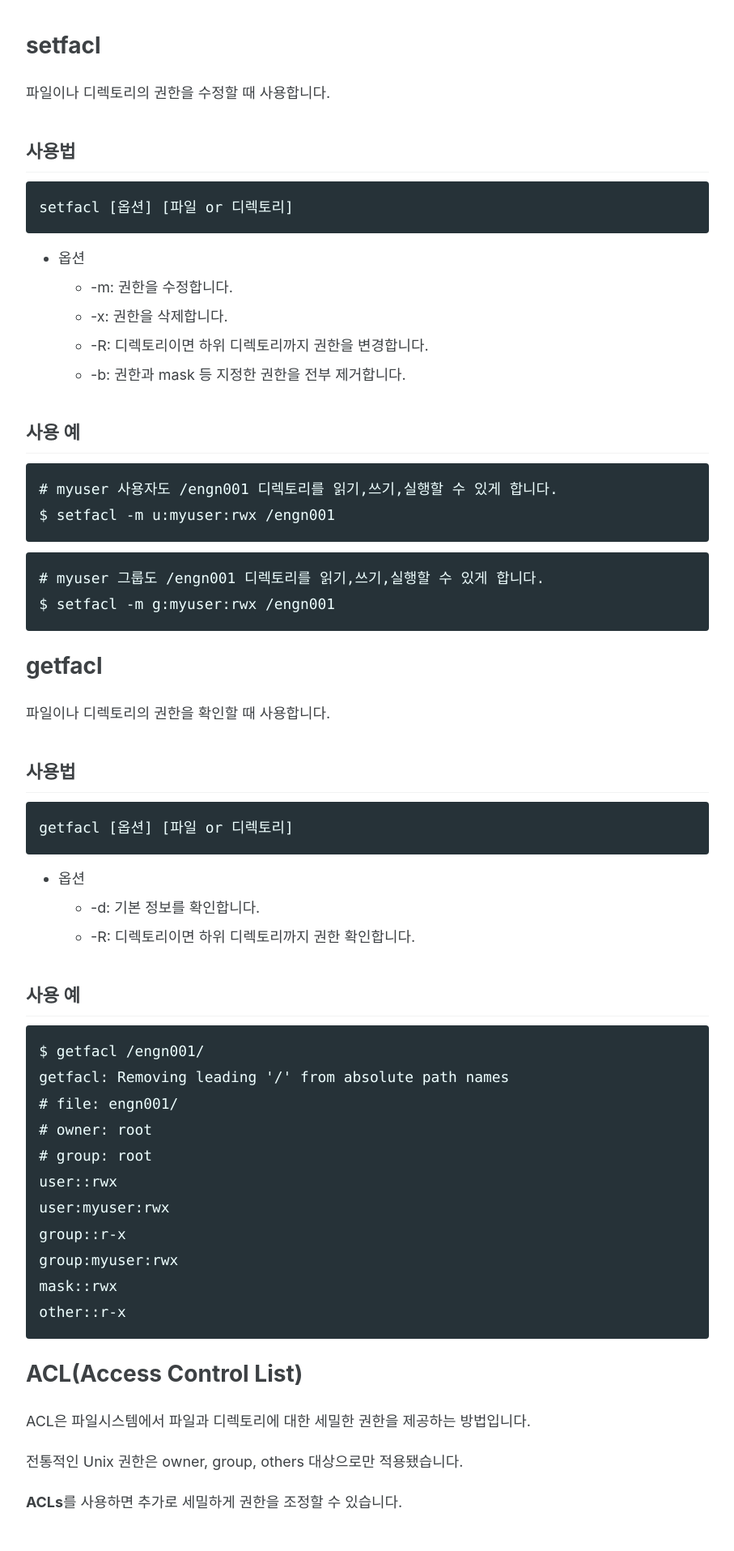
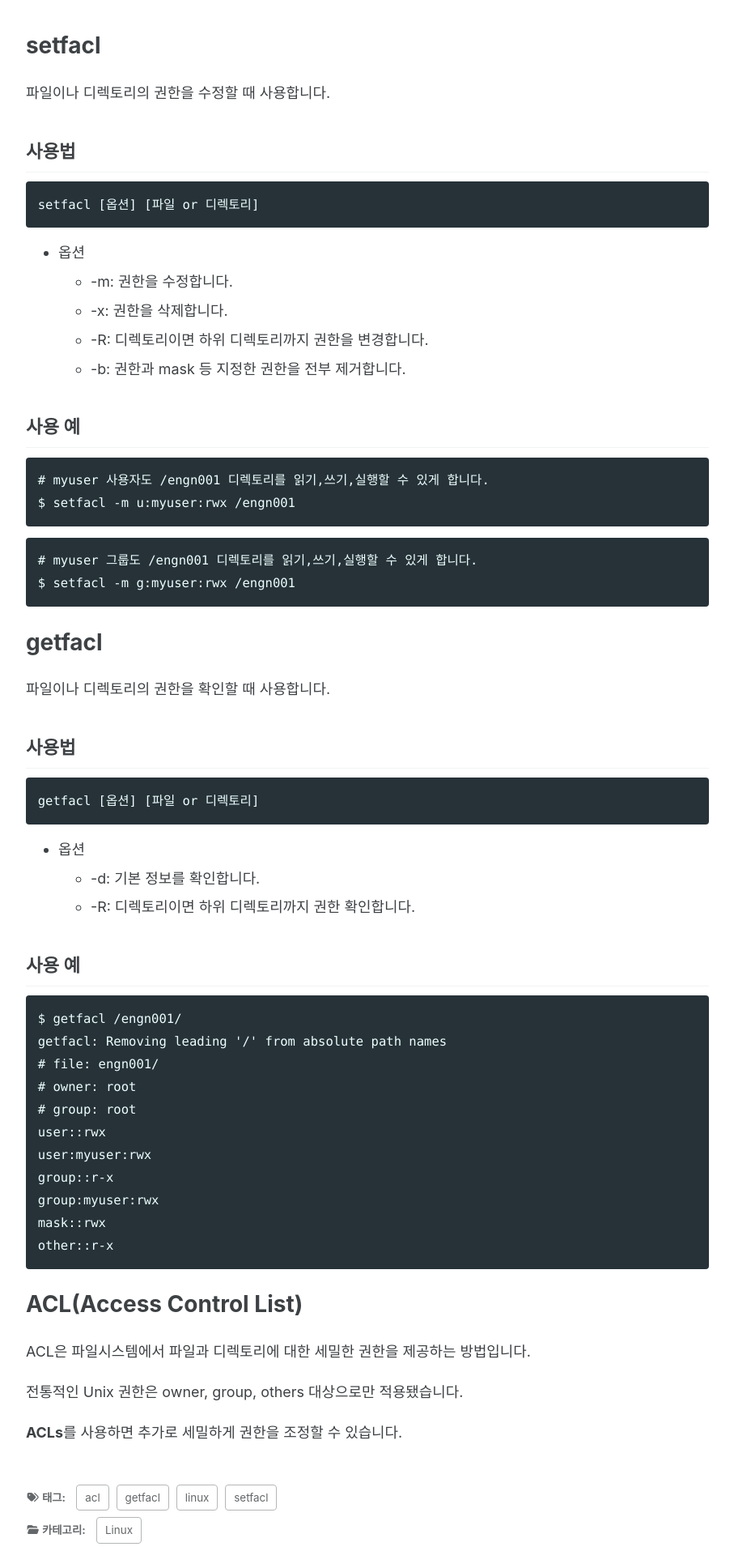
Before and after one commit to NodleKang/nodlekang.github.io, a Jekyll site: the page built from _posts/linux/2024-11-26-linux-acl.md, in a window 1280 px wide. Shown: the part 486-2401 px from the top of the page at 81% size, without its empty margins (186-1093 px from the left). Built offline with Jekyll 4.4.1, drawn with Linux system fonts in a browser that asks for light colours; cached includes are drawn as plain includes; some web fonts are replaced.

Commit message:
코드블록 폰트 사이즈 조정

```diff
--- a/_includes/head/custom.html
+++ b/_includes/head/custom.html
@@ -18,11 +18,11 @@
     }
 
     .highlight {
-        font-size: 1.1em; /* highlight 블록 폰트 사이즈 조정 */
+        font-size: 1.05em; /* highlight 블록 폰트 사이즈 조정 */
     }
 
     /* 인라인 코드 블록 스타일 */
     code {
-        font-size: 1.1em; /* 폰트 크기를 조정 */
+        font-size: 1.05em; /* 폰트 크기를 조정 */
     }
 </style>
```
